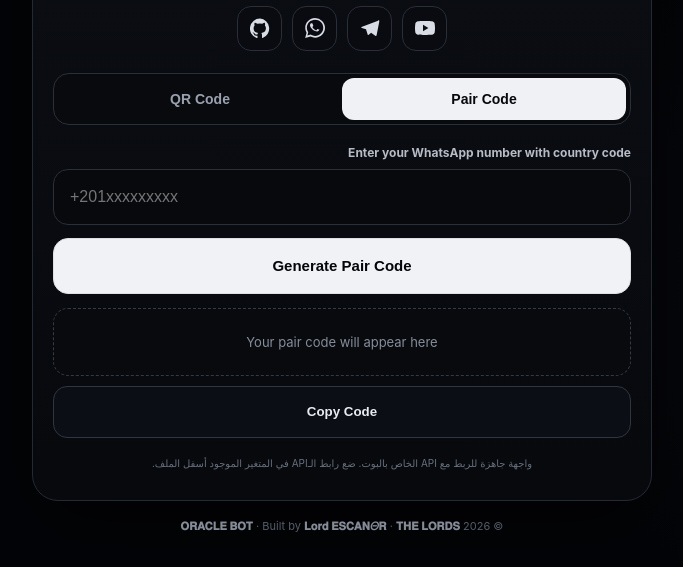
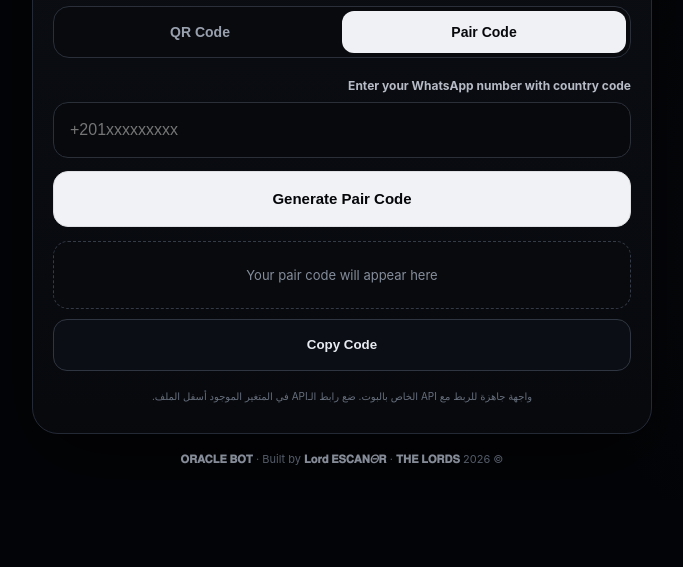
Before and after one commit to moreand204-dot/Oracle_Bot_Sub, a plain HTML site: page index.html in a window 1280 px wide. Shown: the part 414-981 px from the top of the page, without its empty margins (298-981 px from the left). After the commit the page ends 914 px from the top, so only its background shows below. Drawn offline with Linux system fonts and the light colour scheme.

Commit message:
Update index.html

```diff
--- a/index.html
+++ b/index.html
@@ -86,19 +86,12 @@
       <a class="link" href="https://t.me/E_S_C_A_10" target="_blank" rel="noopener" title="Telegram">
         <svg viewBox="0 0 24 24"><path d="M21.9 3.6 2.7 11.1c-1.1.44-1.1 1.06-.2 1.34l4.9 1.53 1.9 5.9c.24.66.42.93.86.93.34 0 .49-.15.68-.34l2.02-1.96 4.2 3.1c.77.43 1.33.2 1.53-.72l2.76-13.1c.29-1.13-.42-1.65-1.35-1.18Zm-11 10.3-.4 4.02-1.95-6.1 9.4-5.9c.39-.24.75-.1.46.17Z"/></svg>
       </a>
-      <a class="link" href="https://wa.me/message/GS4F67GW4JCBK1" target="_blank" rel="noopener" title="WhatsApp">
+      <a class="link" href="https://wa.me/79312265574" target="_blank" rel="noopener" title="WhatsApp">
         <svg viewBox="0 0 24 24"><path d="M12 .5C5.7.5.6 5.6.6 11.9c0 2.1.55 4.06 1.5 5.76L.5 23.5l6-1.55a11.3 11.3 0 0 0 5.5 1.4c6.3 0 11.4-5.1 11.4-11.4S18.3.5 12 .5Zm0 20.7c-1.85 0-3.58-.52-5.05-1.42l-.36-.22-3.56.93.95-3.47-.24-.36a9.3 9.3 0 0 1-1.45-5c0-5.15 4.2-9.35 9.35-9.35s9.35 4.2 9.35 9.35-4.2 9.35-9.35 9.35Zm5.1-6.98c-.28-.14-1.65-.82-1.9-.91-.26-.1-.44-.14-.63.14-.19.28-.72.91-.88 1.1-.16.19-.32.21-.6.07-.28-.14-1.17-.43-2.22-1.37-.82-.73-1.37-1.63-1.53-1.9-.16-.28-.02-.43.12-.57.12-.12.28-.32.42-.48.14-.16.19-.28.28-.46.1-.19.05-.35-.02-.49-.07-.14-.63-1.52-.86-2.08-.23-.55-.46-.48-.63-.49h-.54c-.19 0-.49.07-.75.35-.26.28-.98.96-.98 2.34s1 2.71 1.14 2.9c.14.19 1.97 3 4.78 4.2.67.29 1.19.46 1.6.59.67.21 1.28.18 1.76.11.54-.08 1.65-.67 1.88-1.32.23-.65.23-1.2.16-1.32-.07-.12-.26-.19-.54-.33Z"/></svg>
       </a>
       <a class="link" href="https://youtube.com/@escanor_soft-1?si=NQXfvUay8ZvzBBzB" target="_blank" rel="noopener" title="YouTube">
         <svg viewBox="0 0 24 24"><path d="M23.5 6.2s-.23-1.64-.94-2.36c-.9-.94-1.9-.94-2.36-1C17.03 2.5 12 2.5 12 2.5h-.01s-5.03 0-8.2.34c-.46.06-1.46.06-2.36 1-.71.72-.94 2.36-.94 2.36S.2 8.1.2 10v1.98c0 1.9.29 3.8.29 3.8s.23 1.64.94 2.36c.9.94 2.08.91 2.6 1.01C6 19.4 12 19.5 12 19.5s5.04-.01 8.2-.35c.46-.06 1.46-.06 2.36-1 .71-.72.94-2.36.94-2.36s.29-1.9.29-3.8V10c0-1.9-.29-3.8-.29-3.8ZM9.55 14.1V7.9l6.27 3.1-6.27 3.1Z"/></svg>
       </a>
-    </div>
-
-    <div class="links">
-      <a class="link" href="#" aria-label="YouTube"><svg viewBox="0 0 24 24"><path d="M23.5 6.2a3 3 0 0 0-2.1-2.1C19.5 3.6 12 3.6 12 3.6s-7.5 0-9.4.5A3 3 0 0 0 .5 6.2 31 31 0 0 0 0 12a31 31 0 0 0 .5 5.8 3 3 0 0 0 2.1 2.1c1.9.5 9.4.5 9.4.5s7.5 0 9.4-.5a3 3 0 0 0 2.1-2.1A31 31 0 0 0 24 12a31 31 0 0 0-.5-5.8ZM9.6 15.9V8.1l6.5 3.9-6.5 3.9Z"/></svg></a>
-      <a class="link" href="#" aria-label="Telegram"><svg viewBox="0 0 24 24"><path d="M21.7 3.2 2.5 10.6c-1.3.5-1.3 1.2-.2 1.5l4.9 1.5 1.9 5.9c.2.6.1.9.8.9.5 0 .7-.2 1-.5l2.4-2.3 5 3.7c.9.5 1.5.3 1.7-.8l3.1-16c.3-1.4-.5-2-1.4-1.6Z"/></svg></a>
-      <a class="link" href="#" aria-label="WhatsApp"><svg viewBox="0 0 24 24"><path d="M20.5 3.5A11.8 11.8 0 0 0 12.1 0C5.6 0 .3 5.3.3 11.8c0 2.1.6 4.1 1.6 5.9L.2 24l6.5-1.7a11.8 11.8 0 0 0 5.4 1.3h.1c6.5 0 11.8-5.3 11.8-11.8 0-3.1-1.2-6.1-3.5-8.3ZM12.2 21.5h-.1a9.8 9.8 0 0 1-5-1.4l-.4-.2-3.8 1 1-3.7-.2-.4a9.7 9.7 0 0 1-1.5-5.1C2.2 6.3 6.6 2 12.1 2c2.6 0 5.1 1 6.9 2.9 1.9 1.8 2.9 4.3 2.9 6.9 0 5.4-4.4 9.7-9.7 9.7Zm5.3-7.3c-.3-.1-1.8-.9-2.1-1-.3-.1-.5-.2-.7.2-.2.3-.8 1-.9 1.2-.2.2-.3.2-.6.1-.3-.1-1.3-.5-2.5-1.5-.9-.8-1.5-1.7-1.7-2-.2-.3 0-.5.1-.7l.5-.5c.2-.2.2-.3.3-.5.1-.2 0-.4 0-.5-.1-.1-.7-1.7-1-2.3-.3-.6-.5-.5-.7-.5h-.6c-.2 0-.5.1-.7.3-.2.3-.9.9-.9 2.2s.9 2.6 1 2.8c.1.2 1.8 2.8 4.4 3.9.6.3 1.2.5 1.6.6.7.2 1.3.2 1.8.1.6-.1 1.8-.7 2-1.4.3-.7.3-1.3.2-1.4-.1-.1-.3-.2-.6-.3Z"/></svg></a>
-      <a class="link" href="#" aria-label="GitHub"><svg viewBox="0 0 24 24"><path d="M12 .7a12 12 0 0 0-3.8 23.4c.6.1.8-.3.8-.6v-2.3c-3.4.7-4.1-1.4-4.1-1.4-.5-1.4-1.3-1.8-1.3-1.8-1.1-.7.1-.7.1-.7 1.2.1 1.8 1.2 1.8 1.2 1.1 1.8 2.8 1.3 3.5 1 .1-.8.4-1.3.8-1.6-2.7-.3-5.5-1.3-5.5-5.9 0-1.3.5-2.3 1.2-3.1-.1-.3-.5-1.6.1-3.1 0 0 1-.3 3.2 1.2a11 11 0 0 1 5.8 0c2.2-1.5 3.2-1.2 3.2-1.2.6 1.5.2 2.8.1 3.1.8.8 1.2 1.8 1.2 3.1 0 4.6-2.8 5.6-5.5 5.9.4.4.8 1.1.8 2.2v3.2c0 .3.2.7.8.6A12 12 0 0 0 12 .7Z"/></svg></a>
     </div>
 
     <div class="tabs">
```
